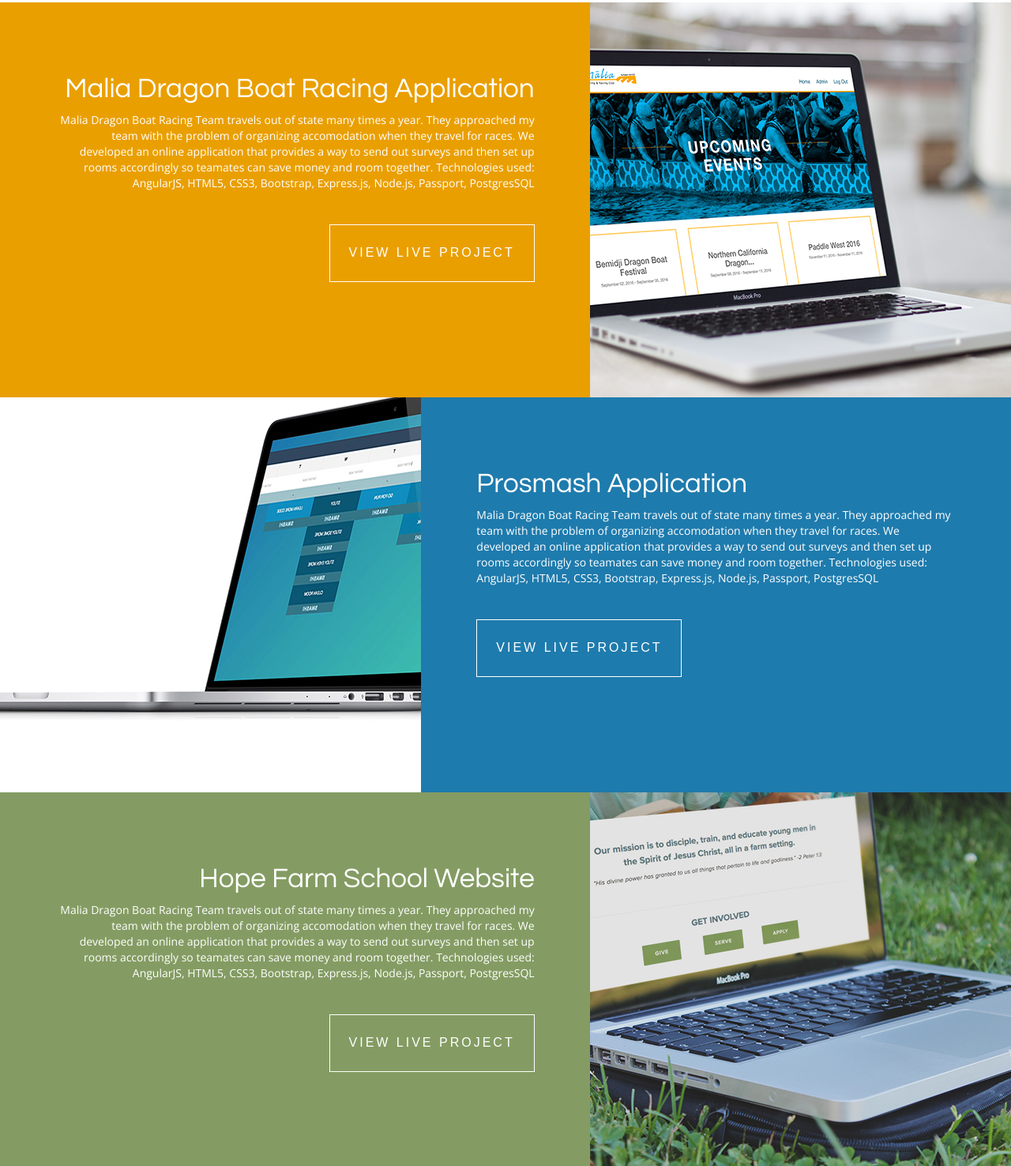
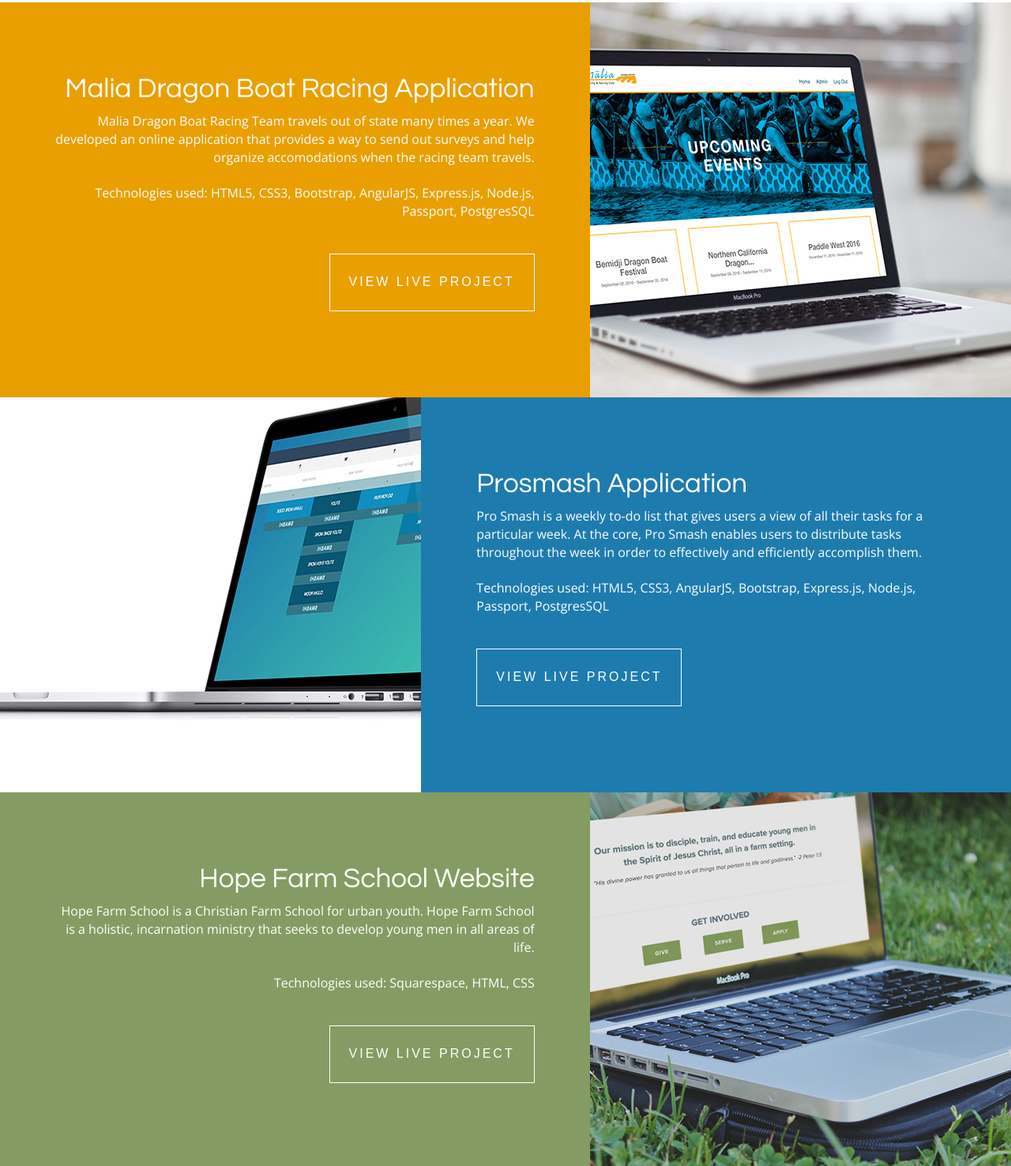
Before and after one commit to craigjwaldron/old-site, a plain HTML site: page index.html in a window 1280 px wide. Shown: the part 1582-3058 px from the top of the page at 79% size. Drawn offline with nearby package versions, Linux system fonts and the light colour scheme.

Commit message:
project styling

```diff
--- a/index.html
+++ b/index.html
@@ -52,12 +52,10 @@
                 Malia Dragon Boat Racing Application
               </h1>
               <p class="projText">
-                Malia Dragon Boat Racing Team travels out of state many times a year. They approached my team
-                with the problem of organizing accomodation when they travel for races. We developed an online
-                application that provides a way to send out surveys and then set up rooms accordingly so teamates
-                can save money and room together.
-
-                Technologies used: AngularJS, HTML5, CSS3, Bootstrap, Express.js, Node.js, Passport, PostgresSQL
+                Malia Dragon Boat Racing Team travels out of state many times a year. We developed an online
+                application that provides a way to send out surveys and help organize accomodations when the racing team travels.<br>
+                <br>
+                Technologies used: HTML5, CSS3, Bootstrap, AngularJS, Express.js, Node.js, Passport, PostgresSQL
               </p>
                 <div>
                   <a href="https://secure-shelf-37019.herokuapp.com/#/home" target="_blank"><button class="button button5" type="button" name="button">VIEW LIVE PROJECT</button></a>
@@ -81,12 +79,12 @@
               Prosmash Application
             </h1>
             <p class="projText">
-              Malia Dragon Boat Racing Team travels out of state many times a year. They approached my team
-              with the problem of organizing accomodation when they travel for races. We developed an online
-              application that provides a way to send out surveys and then set up rooms accordingly so teamates
-              can save money and room together.
-
-              Technologies used: AngularJS, HTML5, CSS3, Bootstrap, Express.js, Node.js, Passport, PostgresSQL
+              Pro Smash is a weekly to-do list that gives users a view of all
+              their tasks for a particular week. At the core, Pro Smash enables
+              users to distribute tasks throughout the week in order to effectively
+              and efficiently accomplish them.<br>
+              <br>
+              Technologies used: HTML5, CSS3, AngularJS, Bootstrap, Express.js, Node.js, Passport, PostgresSQL
             </p>
               <div>
                 <a href="https://prosmash.herokuapp.com/#/login" target="_blank"><button class="button button5" type="button" name="button">VIEW LIVE PROJECT</button></a>
@@ -104,12 +102,10 @@
                 Hope Farm School Website
               </h1>
               <p class="projText">
-                Malia Dragon Boat Racing Team travels out of state many times a year. They approached my team
-                with the problem of organizing accomodation when they travel for races. We developed an online
-                application that provides a way to send out surveys and then set up rooms accordingly so teamates
-                can save money and room together.
-
-                Technologies used: AngularJS, HTML5, CSS3, Bootstrap, Express.js, Node.js, Passport, PostgresSQL
+                Hope Farm School is a Christian Farm School for urban youth. Hope Farm School is a holistic,
+                incarnation ministry that seeks to develop young men in all areas of life.<br>
+                <br>
+                Technologies used: Squarespace, HTML, CSS
               </p>
                 <div>
                   <a href="http://www.hopefarmschool.org/" target="_blank"><button class="button button5" type="button" name="button">VIEW LIVE PROJECT</button></a>
@@ -133,12 +129,10 @@
                 Task Attacker Application
               </h1>
               <p class="projText">
-                Malia Dragon Boat Racing Team travels out of state many times a year. They approached my team
-                with the problem of organizing accomodation when they travel for races. We developed an online
-                application that provides a way to send out surveys and then set up rooms accordingly so teamates
-                can save money and room together.
-
-                Technologies used: AngularJS, HTML5, CSS3, Bootstrap, Express.js, Node.js, Passport, PostgresSQL
+                Task Attacker is a simple and clean to do list that allows you to
+                aggressively attack tasks in order to keep moving forward.<br>
+                <br>
+                Technologies used: HTML5, CSS3, jQuery, Express.js, Node.js, PostgresSQL
               </p>
                 <div>
                   <a href="https://task-attacker.herokuapp.com/" target="_blank"><button class="button button5" type="button" name="button">VIEW LIVE PROJECT</button></a>
@@ -156,12 +150,9 @@
                   Calculator Application
                 </h1>
                 <p class="projText">
-                  Malia Dragon Boat Racing Team travels out of state many times a year. They approached my team
-                  with the problem of organizing accomodation when they travel for races. We developed an online
-                  application that provides a way to send out surveys and then set up rooms accordingly so teamates
-                  can save money and room together.
-
-                  Technologies used: AngularJS, HTML5, CSS3, Bootstrap, Express.js, Node.js, Passport, PostgresSQL
+                  The Claculator Application allows you do math like never before!<br>
+                  <br>
+                  Technologies used: HTML5, CSS3, Bootstrap, jQuery, Express.js, Node.js
                 </p>
                   <div>
                     <a href="https://damp-mountain-17377.herokuapp.com/" target="_blank"><button class="button button5" type="button" name="button">VIEW LIVE PROJECT</button></a>
--- a/public/css/stylesheet.css
+++ b/public/css/stylesheet.css
@@ -89,7 +89,8 @@ body {
 
 .projText {
   font-family: 'Open Sans', sans-serif;
-
+  color: #FFF;
+  font-size: 16px;
 }
 
 .projImg {
```
